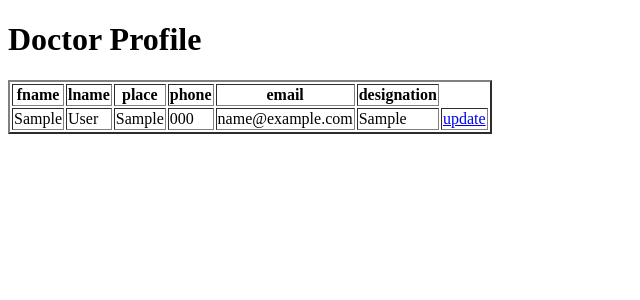
After one commit to Arathy07/MainProject, a Flask app: page /editprofile in a window 1280 px wide. The commit adds this page. Shown: the top 300 px of the page, without its empty margins (0-640 px from the left). Run offline with Flask 3, Linux system fonts and the light colour scheme; tables that the repository leaves empty or names only in its code hold one stand-in row (values such as "Sample post").

Commit message:
new code

```diff
--- a/doctor.py
+++ b/doctor.py
@@ -2,8 +2,76 @@ from flask import *
 from database import *
 doctor=Blueprint('doctor',__name__)
 
-@doctor.route("/doctor")
+
+
+@doctor.route("/doctorhome")
 def doctorhome():
 
 
-    return render_template("doctorregistration.html")
+    return render_template("doctorhome.html")
+
+
+@doctor.route("/editprofile",methods=['get','post'])
+def editprofile():
+    data={}
+    qry8="select * from doctor"
+    data['user']=select(qry8)
+    if 'action'in request.args:
+        action=request.args['action']
+        id=request.args['id']
+
+        if action=='update':
+             qry6="select * from doctor where doctor_id='%s'"%(id)
+             data['up']=select(qry6)
+             if 'update' in request.form:
+                 fname=request.form['fname']
+                 lname=request.form['lname']
+                 place=request.form['place']
+                 email=request.form['email']
+                 phone=request.form['phone']
+                 designation=request.form['designation']
+
+                 q="update doctor set fname='%s',lname='%s',place='%s',email='%s',phone='%s',designation='%s'where doctor_id='%s'"%(fname,lname,place,email,phone,designation,id)
+                 update(q)
+                 return '''<script>alert("update successfull");window.locatioin="/registration"</script>'''
+
+
+
+
+    return render_template("doctorprofiledit.html",data=data)
+
+@doctor.route("/viewdisease",methods=['get','post'])
+def viewdisease():
+    data={}
+    qry8="select * from diseases"
+    data['user']=select(qry8)
+
+
+    return render_template("viewdisease.html",data=data)
+
+
+
+@doctor.route("/doctor",methods=['get','post'])
+def doctorregistration():
+    data={}
+    if 'submit' in request.form:
+        fn=request.form['fname']
+        ln=request.form['lname']
+        place=request.form['place']
+        email=request.form['email']
+        phone=request.form['phone']
+
+        designation=request.form['designation']
+        username=request.form['username']
+        password=request.form['password']
+
+        qry="insert into login values(null,'%s','%s','pending')"%(username,password)
+        login_id=insert(qry)
+        qry1="insert into doctor values(null,'%s','%s','%s','%s','%s','%s','%s','pending')"%(login_id,fn,ln,place,email,phone,designation)
+        insert(qry1)
+
+
+        return '''<script>alert("Account created successfully");window.locatioin="/login"</script>'''
+
+
+    return render_template("doctorregistration.html",data=data)
--- a/public.py
+++ b/public.py
@@ -17,7 +17,7 @@ def login():
         print(res)
         if res[0]['usertype']=='admin':
             return redirect(url_for('admin.adminhome'))
-        # elif res[0]['usertype']=='staff':
-        #     return redirect(url_for('patient.patienthome'))
+        elif res[0]['usertype']=='doctor':
+            return redirect(url_for('doctor.doctorhome'))
 
     return render_template("login.html")
--- /dev/null
+++ b/templates/doctorprofiledit.html
@@ -0,0 +1,91 @@
+<!DOCTYPE html>
+<html lang="en">
+<head>
+    <meta charset="UTF-8">
+    <meta name="viewport" content="width=device-width, initial-scale=1.0">
+    <title>Document</title>
+</head>
+<body>
+     {%if data['up']%}
+        <h1>EDIT PROFILE</h1>
+        <form action="" method="post">
+            <table>
+                <tr>
+                    <th>FIRSTNAME</th>
+                    <td><input type="text" name="fname" value="{{data['up'][0]['fname']}}"></td>
+                </tr>
+                <tr>
+                    <th>LASTNAME</th>
+                    <td><input type="text" name="lname" value="{{data['up'][0]['lname']}}"></td>
+                </tr>
+                <tr>
+                    <th>PLACE</th>
+                    <td><input type="text" name="place" value="{{data['up'][0]['place']}}"></td>
+                </tr>
+                <tr>
+                    <th>EMAIL</th>
+                    <td><input type="email" name="email" value="{{data['up'][0]['email']}}"></td>
+                </tr>
+                <tr>
+                    <th>PHONE</th>
+                    <td><input type="number" name="phone" value="{{data['up'][0]['phone']}}"></td>
+                </tr>
+                <tr>
+                    <th>Designation</th>
+                    <td><input type="number" name="designation" value="{{data['up'][0]['designation']}}"></td>
+                </tr>
+
+
+                <tr>
+                    <td align="center" colspan="2"><input type="submit" name="update" value="submit"></td>
+                </tr>
+            </table>
+
+        </form>
+
+
+        {%else%}
+
+
+
+   <h1>Doctor Profile</h1>
+
+   <table border="2">
+    <tr>
+        <th>fname</th>
+        <th>lname</th>
+        <th>place</th>
+        <th>phone</th>
+        <th>email</th>
+        <th>designation</th>
+
+
+
+
+    </tr>
+   {% for i in data['user']%}
+    <tr>
+        <td>{{i['fname']}}</td>
+        <td>{{i['lname']}}</td>
+        <td>{{i['place']}}</td>
+        <td>{{i['phone']}}</td>
+        <td>{{i['email']}}</td>
+        <td>{{i['designation']}}</td>
+        <td><a href="?action=update&id={{i['doctor_id']}}">update</a></td>
+
+
+
+
+
+
+
+
+
+
+
+    </tr>
+    {%endfor%}
+</table>
+{%endif%}
+</body>
+</html>
--- a/templates/home.html
+++ b/templates/home.html
@@ -7,8 +7,8 @@
 </head>
 <body><center>
     <h1>WELCOME</h1>
-    <a href="login">login</a>
-    <a href="doctorregistration">DOCTOR REGISTRATION</a>
+    <a href="login">login</a><br>
+    <a href="doctor">DOCTOR REGISTRATION</a>
 </center>
 </body>
 </html>
```
Also changed, not shown: admin.py (+8 -2 lines), templates/adminmanagement.html (+5 -3 lines), templates/doctorhome.html (added, +15 -0 lines), templates/doctorregistration.html (+17 -7 lines), templates/viewdisease.html (added, +32 -0 lines).
